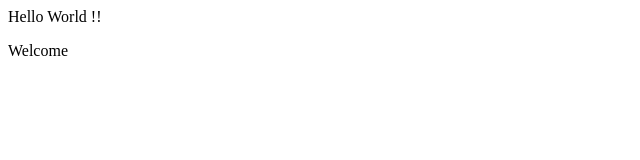
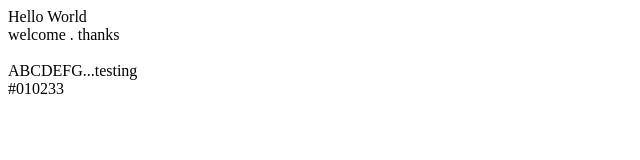
Before and after one commit to ocs879/tutorial1, a plain HTML site: page index.html in a window 1280 px wide. Shown: the whole page, without its empty margins (0-640 px from the left). Drawn offline with Linux system fonts and the light colour scheme.

Commit message:
add index file

```diff
--- a/index.html
+++ b/index.html
@@ -1,4 +1,6 @@
 <html>
-    Hello World !!
-    <p>Welcome </p>
+    Hello World
+    <br>welcome . thanks</br>
+    <br>ABCDEFG...testing</br>
+    <background>#010233</background>
 </html>
```
